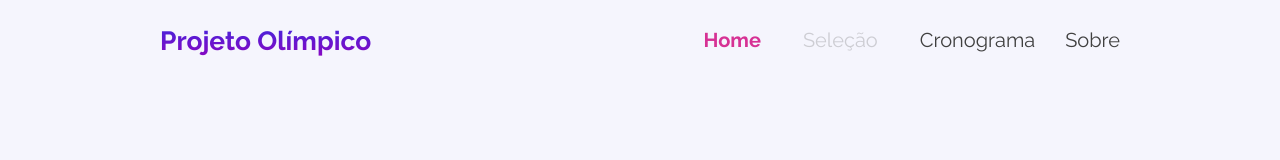
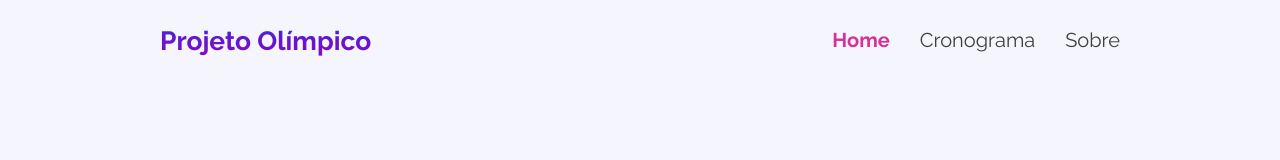
Before and after one commit to henriquepw/olympic-project, a React (Create React App) app: page / in a window 1280 px wide. Shown: the top 160 px of the page. Built offline with nearby package versions, Linux system fonts and the light colour scheme; the HTML template or start-up script is replaced by a standard one.

Commit message:
:bulb: chore: remove call page

```diff
--- a/src/components/Header/index.js
+++ b/src/components/Header/index.js
@@ -6,7 +6,7 @@ import { Container, Menu, Button } from './styles';
 
 const VALUES = [
   ['/', 'Home'],
-  ['/selecao', 'Seleção'],
+  // ['/selecao', 'Seleção'],
   ['/cronograma', 'Cronograma'],
   // ['/galeria', 'Galeria'],
   ['/sobre', 'Sobre'],
--- a/src/routes.js
+++ b/src/routes.js
@@ -2,7 +2,7 @@ import React from 'react';
 import { Switch, Route } from 'react-router-dom';
 
 import Home from '~/pages/Home';
-import Call from '~/pages/Call';
+// import Call from '~/pages/Call';
 import About from '~/pages/About';
 import Gallery from '~/pages/Gallery';
 import Schedule from '~/pages/Schedule';
@@ -12,7 +12,7 @@ export default function Router() {
     <Switch>
       <Route path="/" component={Home} exact />
       <Route path="/sobre" component={About} />
-      <Route path="/selecao" component={Call} />
+      {/* <Route path="/selecao" component={Call} /> */}
       <Route path="/galeria" component={Gallery} />
       <Route path="/cronograma" component={Schedule} />
     </Switch>
```
